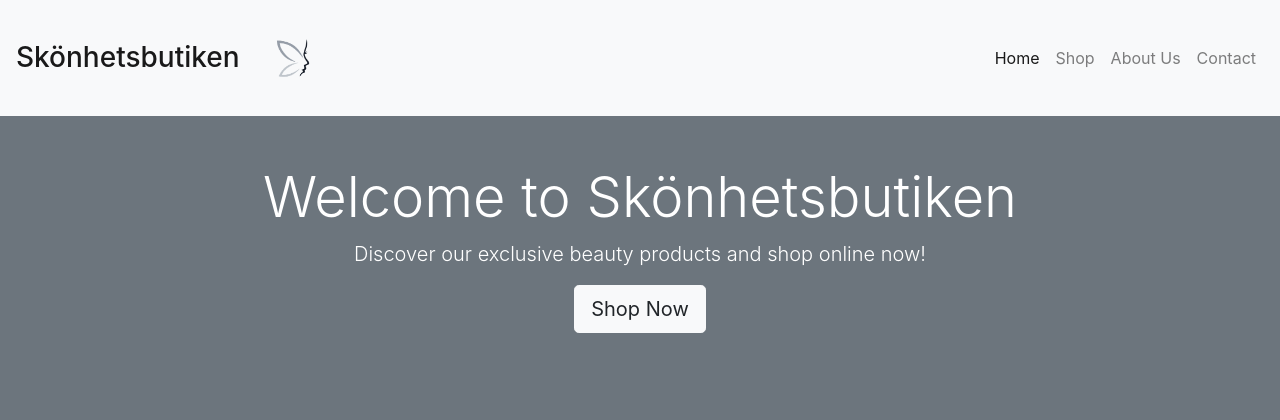
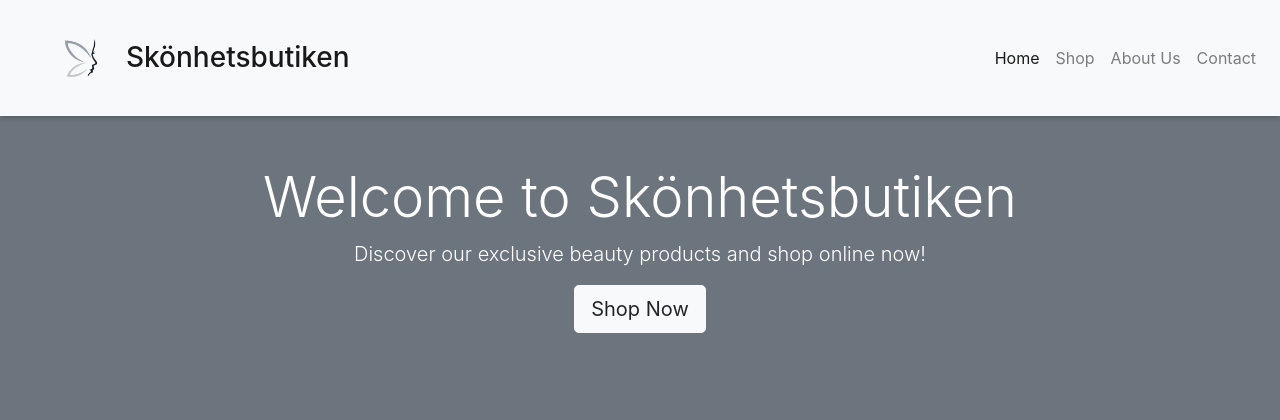
Before and after one commit to MABSWE/PP5, a Django app: page / in a window 1280 px wide. Shown: the top 420 px of the page. Run offline with Django 3.2, Linux system fonts and the light colour scheme; some libraries are stand-ins or nearby versions.

Commit message:
Add styling to Navbar

```diff
--- a/home/templates/home/index.html
+++ b/home/templates/home/index.html
@@ -5,10 +5,11 @@
 <div class="d-flex flex-column min-vh-100">
 
     <!-- Navbar -->
-    <nav class="navbar navbar-expand-lg navbar-light bg-light">
+    <nav class="navbar navbar-expand-lg navbar-light bg-light sticky-top">
         <a class="navbar-brand d-flex align-items-center" href="#">
+            <img src="{% static 'img/logo-small.png' %}" alt="Brand Logo" style="margin-left: 20px; width: 90px; height: 90px;">
             <span class="h1 mb-0" style="font-size: 1.75rem;">Skönhetsbutiken</span>
-            <img src="{% static 'img/logo-small.png' %}" alt="Brand Logo" class="ml-2" style="width: 90px; height: 90px;">
+
         </a>
     <button class="navbar-toggler" type="button" data-toggle="collapse" data-target="#navbarNav" aria-controls="navbarNav" aria-expanded="false" aria-label="Toggle navigation">
         <span class="navbar-toggler-icon"></span>
--- a/static/css/base.css
+++ b/static/css/base.css
@@ -1,3 +1,18 @@
+/* Navbar */
+.navbar {
+    box-shadow: 0 2px 5px rgba(0, 0, 0, 0.2);
+
+}
+
+.navbar-nav {
+    margin-left: auto;
+    text-align: right;
+}
+
+.navbar-nav .nav-item {
+    float: none;
+}
+
 /* Footer */
 footer a {
     text-decoration: none;
@@ -12,7 +27,7 @@ footer .fa {
     margin-right: 8px;
 }
 
-/* Standardstil för större skärmar */
+/* Bigger screens */
 p.lead {
     font-size: 1.25rem;
     line-height: 1.5;
```
Lines whose indentation alone changed are shown as unchanged.
